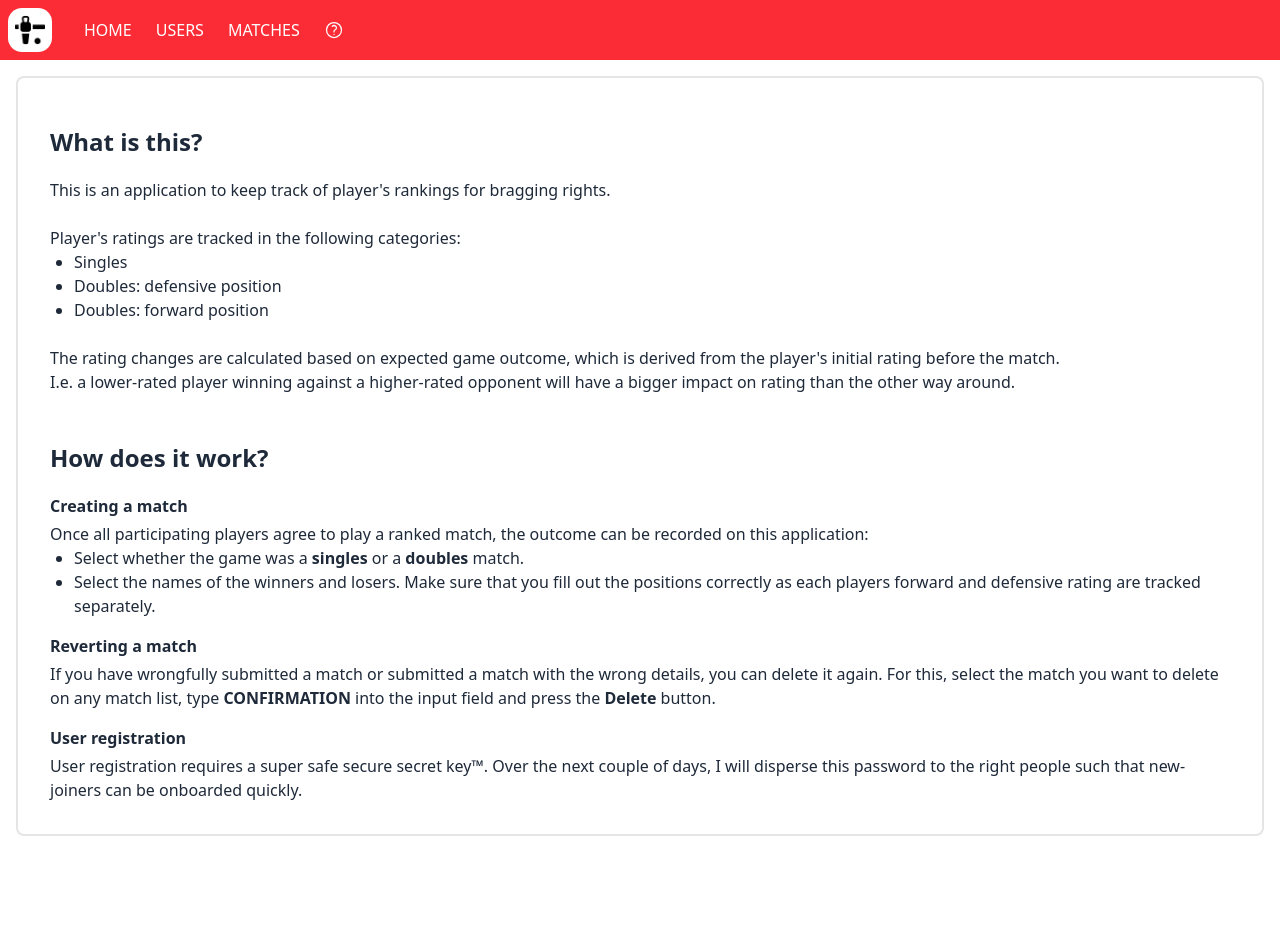
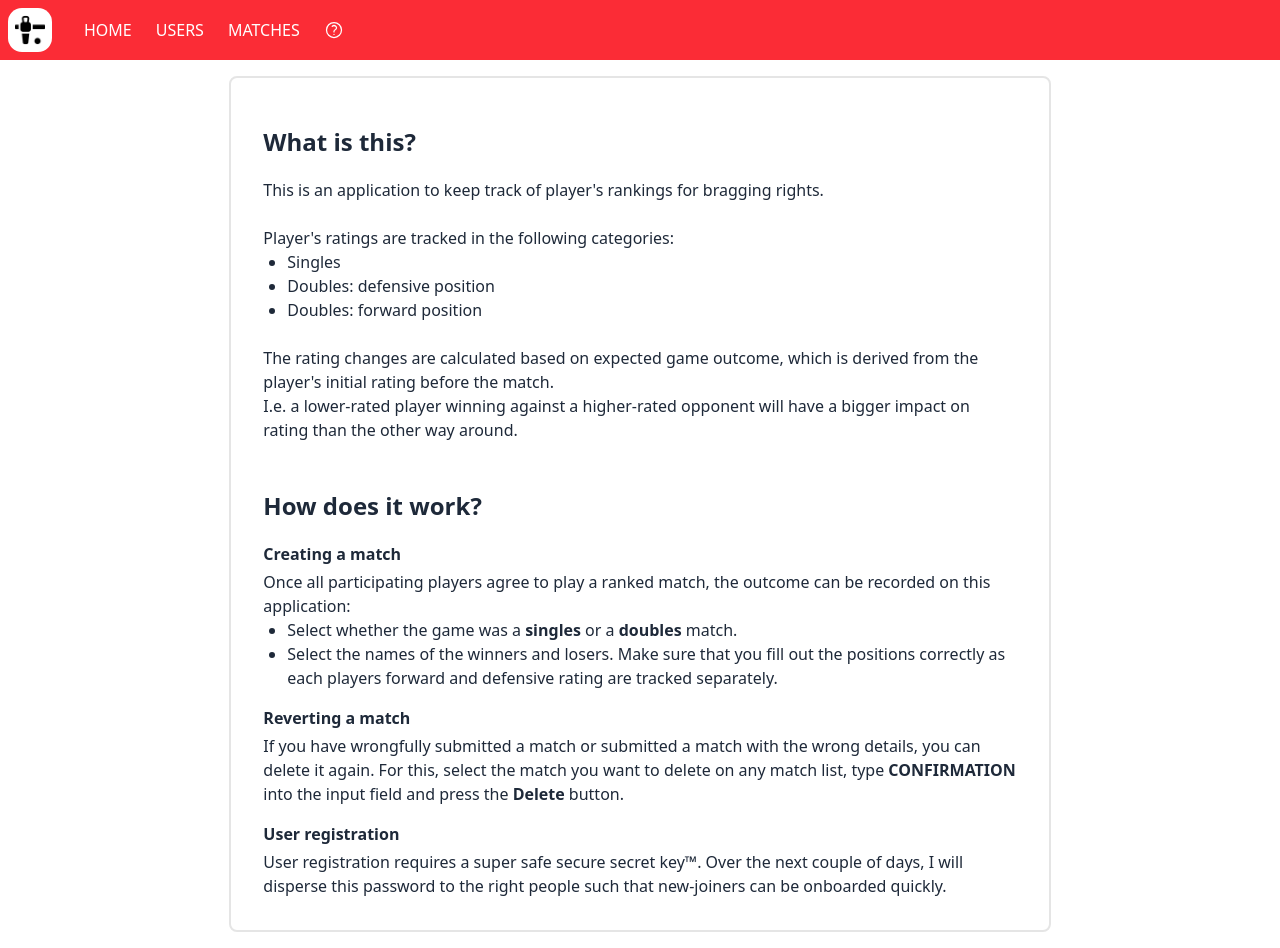
Before and after one commit to huynht-software/certivity-kicker, a Next.js app: page /how-to in a window 1280 px wide. Before the commit the page ends 852 px from the top, so only its background shows below. Built offline with nearby package versions, Linux system fonts and the light colour scheme.

Commit message:
finish crawl system

```diff
--- a/app/actions.ts
+++ b/app/actions.ts
@@ -136,7 +136,7 @@ export async function postSinglesMatch(matchOutcome: SinglesMatchOutcome) {
   try {
     const ratingChange =
       RatingUtils.getSinglesRatingChange(matchOutcome) *
-      (2 * (matchOutcome.loserCrawled ? 1 : 0))
+      (matchOutcome.loserCrawled ? 2 : 1)
 
     const match = await prisma.match.create({
       data: {
--- a/app/layout.tsx
+++ b/app/layout.tsx
@@ -21,8 +21,8 @@ export default function RootLayout({
       <body>
         <Navbar />
         <Suspense fallback={<LoadingDiv />}>
-          <div className="w-screen px-4 my-4 pt-[60px] overscroll-y-auto">
-            {children}
+          <div className="w-screen flex justify-center my-4 pt-[60px] overscroll-y-auto">
+            <div className="w-full px-4 lg:w-2/3">{children}</div>
           </div>
         </Suspense>
         <Toaster />
--- a/components/UserList.tsx
+++ b/components/UserList.tsx
@@ -91,7 +91,7 @@ function UserList(props: Props) {
     })()
 
     if (rank === 'unranked') {
-      return <div>Unranked</div>
+      return <div>N/A</div>
     }
 
     return (
```
